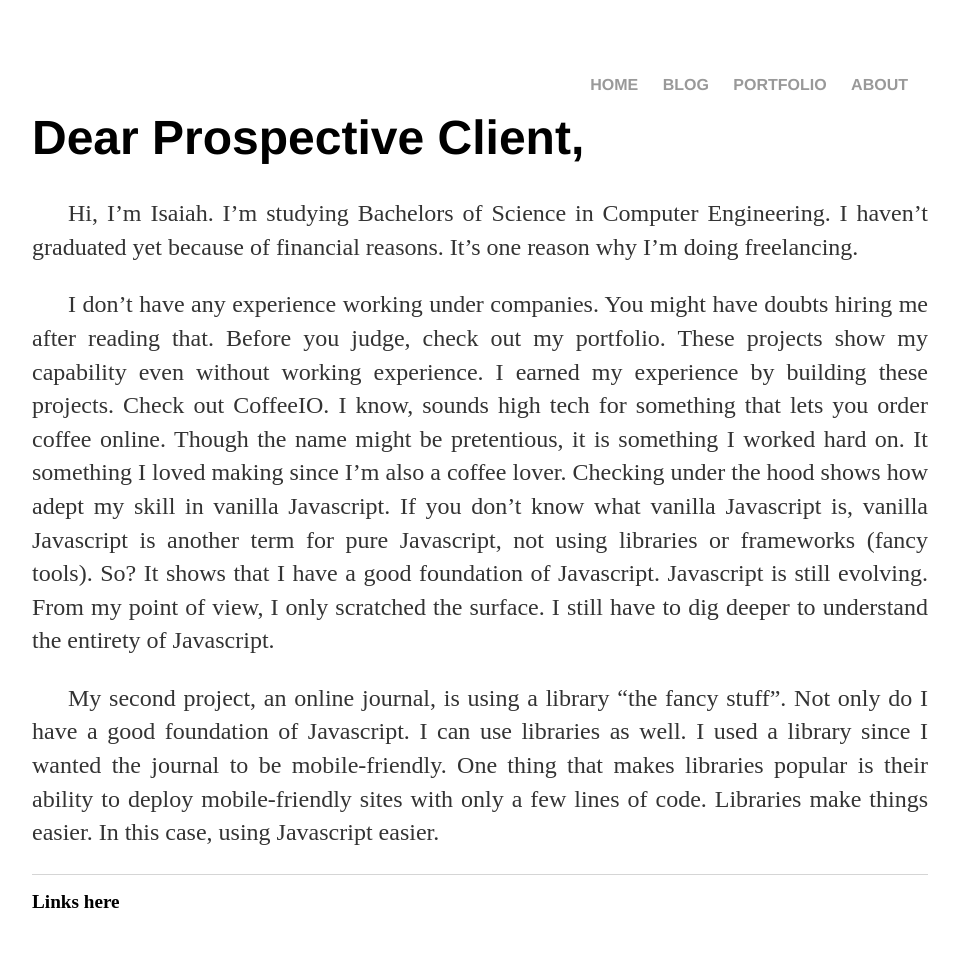
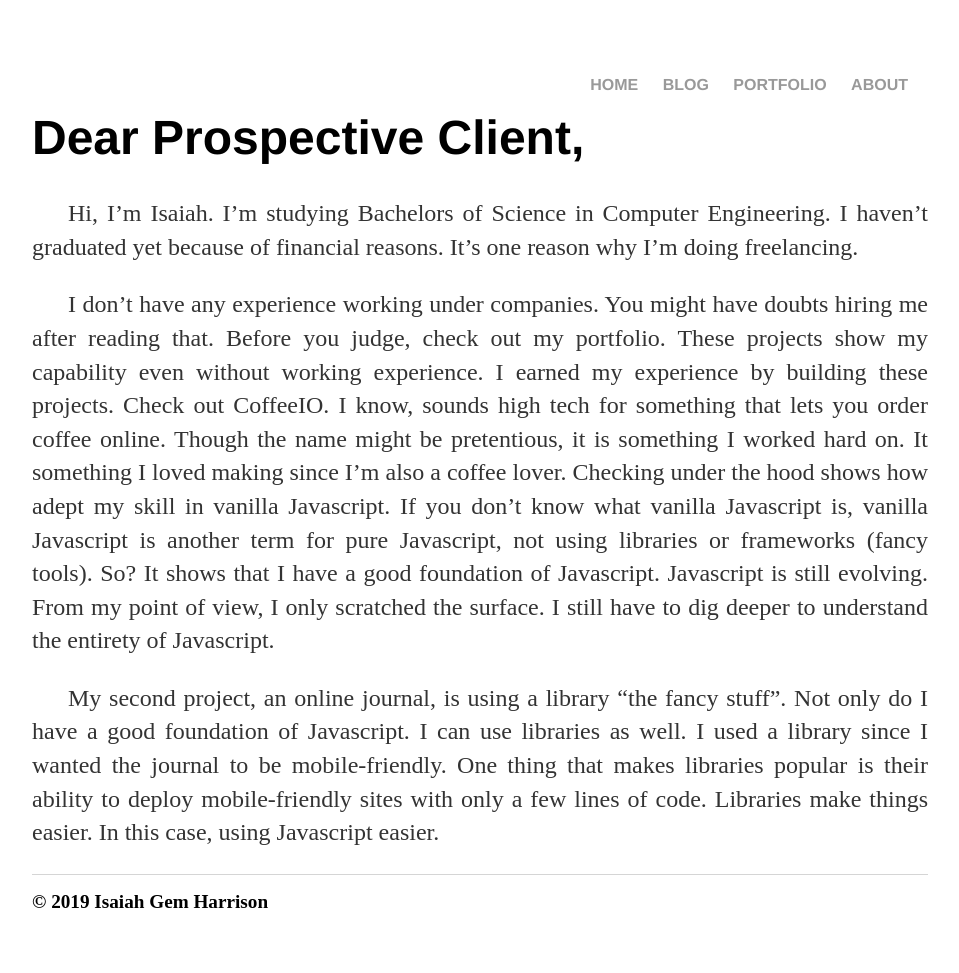
Before and after one commit to IGHarrison/igharrison.github.io, a Jekyll site: the page built from about/index.html, in a window 1280 px wide. Shown: the whole page, without its empty margins (160-1119 px from the left). Built offline with Jekyll 4.4.1, drawn with Linux system fonts in a browser that asks for light colours.

Commit message:
Update default.html

```diff
--- a/_layouts/default.html
+++ b/_layouts/default.html
@@ -20,7 +20,7 @@
 	</div>
 
 	<footer>
-	  <h2>Links here</h2>
+	  <h2>&copy 2019 Isaiah Gem Harrison</h2>
 	</footer>
   </body>
 </html>
```
